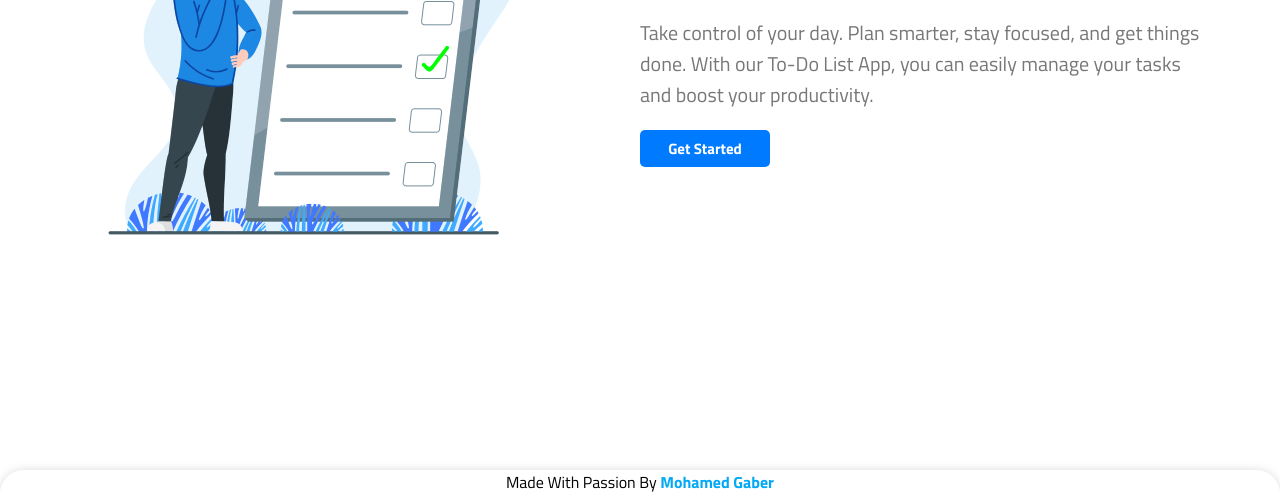
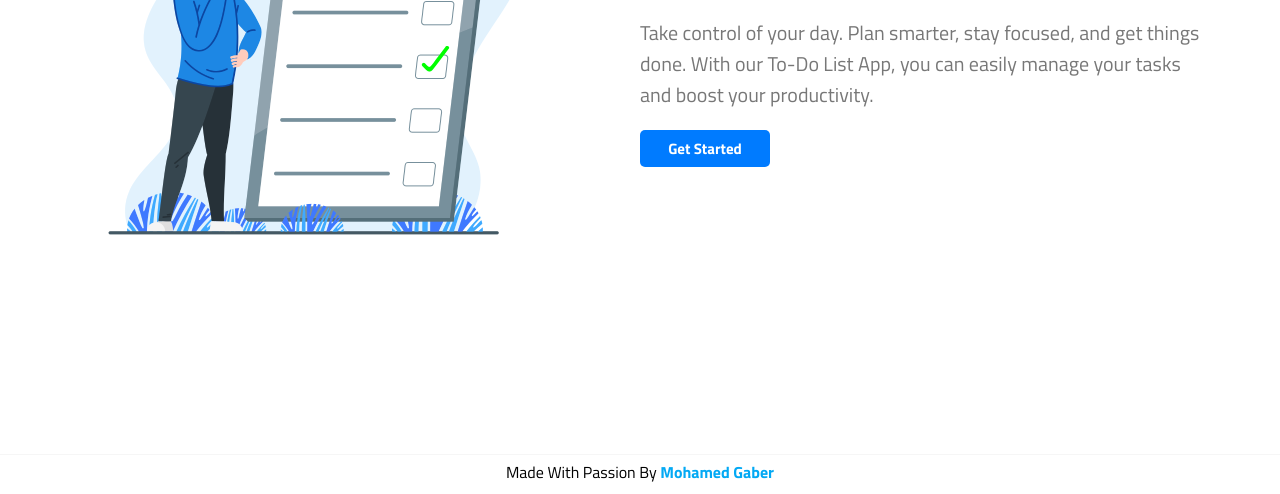
Before and after one commit to mohamedgaber55/To-Do-List-App, a plain HTML site: page index.html in a window 1280 px wide. Shown: the part 306-800 px from the top of the page. Drawn offline with Linux system fonts and the light colour scheme.

Commit message:
Update style.css

```diff
--- a/style.css
+++ b/style.css
@@ -212,12 +212,12 @@ header h2{
 }
 
 footer{
+    border-top: 1px solid #f6f6f6;
+    padding: 5px;
     position: absolute;
-    bottom: 0;
+    bottom: 5px;
     text-align: center;
     width: 100%;
-    box-shadow: rgb(221, 221, 221) 0px 0px 10px;
-    border-radius: 100px 100px 0px 0px;
 }
 footer span{
     color: #03A9F4;
```
